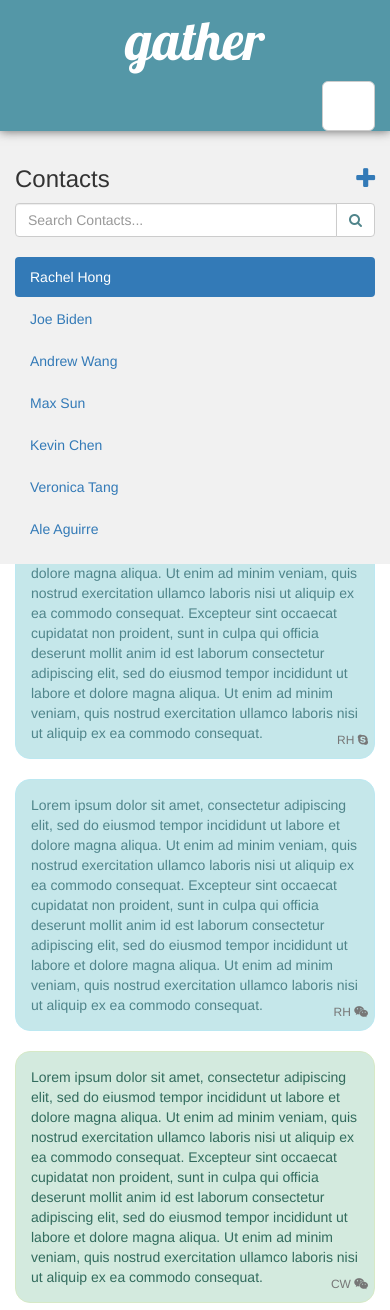
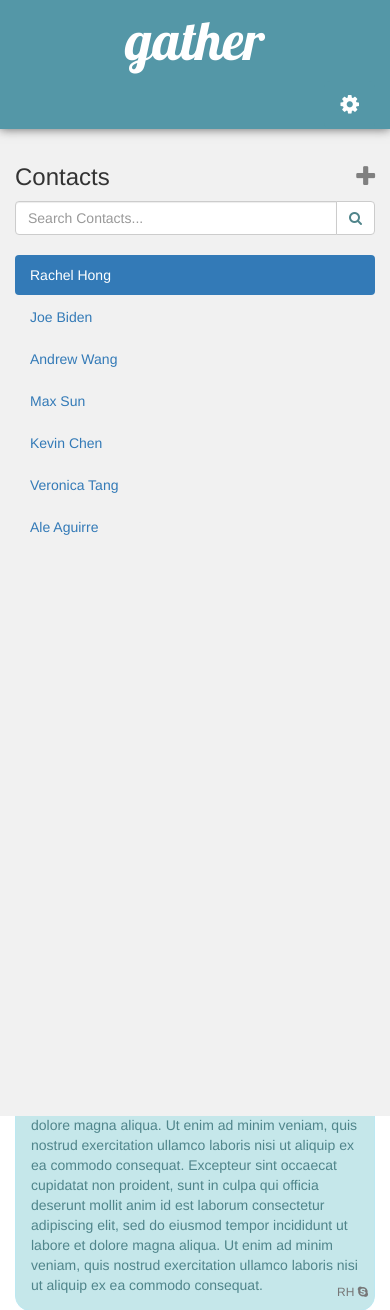
Before and after one commit to planet2bob/gather, a Flask app: page / in a window 390 px wide. Shown: the top 1310 px of the page. Run offline with Flask 2, Linux system fonts and the light colour scheme; some libraries are stand-ins or nearby versions.

Commit message:
changed heights to several divs / id's

```diff
--- a/server/static/css/index.css
+++ b/server/static/css/index.css
@@ -3,6 +3,15 @@
 html, body {
   --standard-padding: 15px;
   --standard-height: 91vh;
+}
+
+/* On small screens, set height to 'auto' for sidenav and grid */
+@media screen and (max-width: 767px) {
+  .sidenav {
+    height: auto;
+    padding: var(--standard-padding);
+  }
+  .row.content {height: auto;}
 }
 
 #text-title {
@@ -23,6 +32,13 @@ html, body {
 
 #settings {
   color: #FFFFFF;
+  background-color: #5497A7;
+  border: 0px;
+}
+
+.dropdown-menu {
+  width: 20vw;
+  height: 50vh;
 }
 
 /* Set height of the grid so .sidenav can be 100% (adjust if needed) */
@@ -36,6 +52,19 @@ html, body {
   height: 100%;
   z-index: 0;
   position: relative;
+}
+
+#add-contact {
+  color: gray;
+}
+
+#contact-list {
+  height: 70vh;
+}
+
+#search-box{
+  vertical-align: bottom;
+  float: none;
 }
 
 .alert {
@@ -66,11 +95,6 @@ hr {
   margin-top: 0px;
 }
 
-/* On small screens, set height to 'auto' for sidenav and grid */
-@media screen and (max-width: 767px) {
-  .sidenav {
-    height: auto;
-    padding: var(--standard-padding);
-  }
-  .row.content {height: auto;}
+#input-box {
+  height: 20vw;
 }
```
